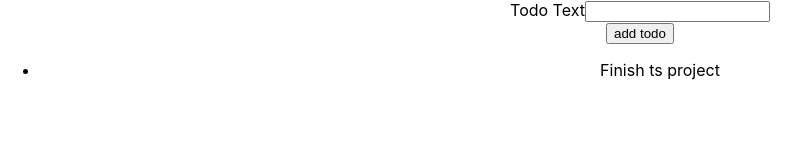
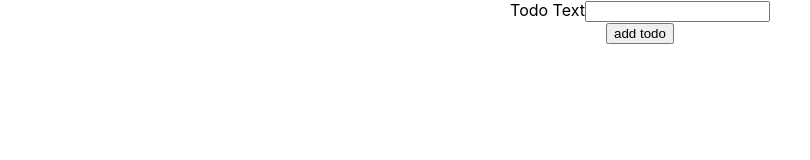
Before and after one commit to IlyaPonomarenko/TypeScript_practice, a React (Create React App) app in the folder ts_react22s/: page / in a window 1280 px wide. Shown: the top 160 px of the page, without its empty margins (0-810 px from the left). Built offline with nearby package versions, Linux system fonts and the light colour scheme.

Commit message:
todo add

```diff
--- a/ts_react22s/src/App.tsx
+++ b/ts_react22s/src/App.tsx
@@ -1,19 +1,22 @@
-import React from 'react';
+import React, { useState } from 'react';
 import TodoList from './components/TodoList';
 import NewTodo from './components/NewTodo';
 import './App.css';
+import { Todo } from './todo.model';
 
 
 //Declare react functions with "React.FC" type
-const App: React.FC = () =>{
-  const todos = [{id: "1", text:"Finish ts project"}]
-  const todoAddHandler = (text:string) =>{
-    console.log(text)
+const App: React.FC = () => {
+  const [todos, setTodos] = useState<Todo[]>([]);
+
+  const todoAddHandler = (text: string) => {
+    console.log(text);
+    setTodos((prevTodos) => [ ...prevTodos, { id: Math.random().toString(), text: text }])
   }
   return (
     <div className='App'>
-      <NewTodo/>
-      <TodoList items={todos}/>
+      <NewTodo onAddTodo={todoAddHandler} />
+      <TodoList items={todos} />
     </div>
 
   );
--- a/ts_react22s/src/components/NewTodo.tsx
+++ b/ts_react22s/src/components/NewTodo.tsx
@@ -1,12 +1,17 @@
 import React, { useRef } from 'react';
 
-const NewTodo: React.FC = () => {
+type NewTodoProps = {
+    onAddTodo: (todoText: string) => void;
+}
+
+const NewTodo: React.FC<NewTodoProps> = (props) => {
     //Establishes a coonnection with an element
     const textInputRef = useRef<HTMLInputElement>(null);
     const submitHandler = (event: React.FormEvent) => {
         event.preventDefault();
         const inputValue = textInputRef.current!.value;
         console.log(inputValue)
+        props.onAddTodo(inputValue);
     }
     return (
         <form onSubmit={submitHandler}>
--- /dev/null
+++ b/ts_react22s/src/todo.model.ts
@@ -0,0 +1,4 @@
+export interface Todo {
+    id:string,
+    text:string;
+}
```
